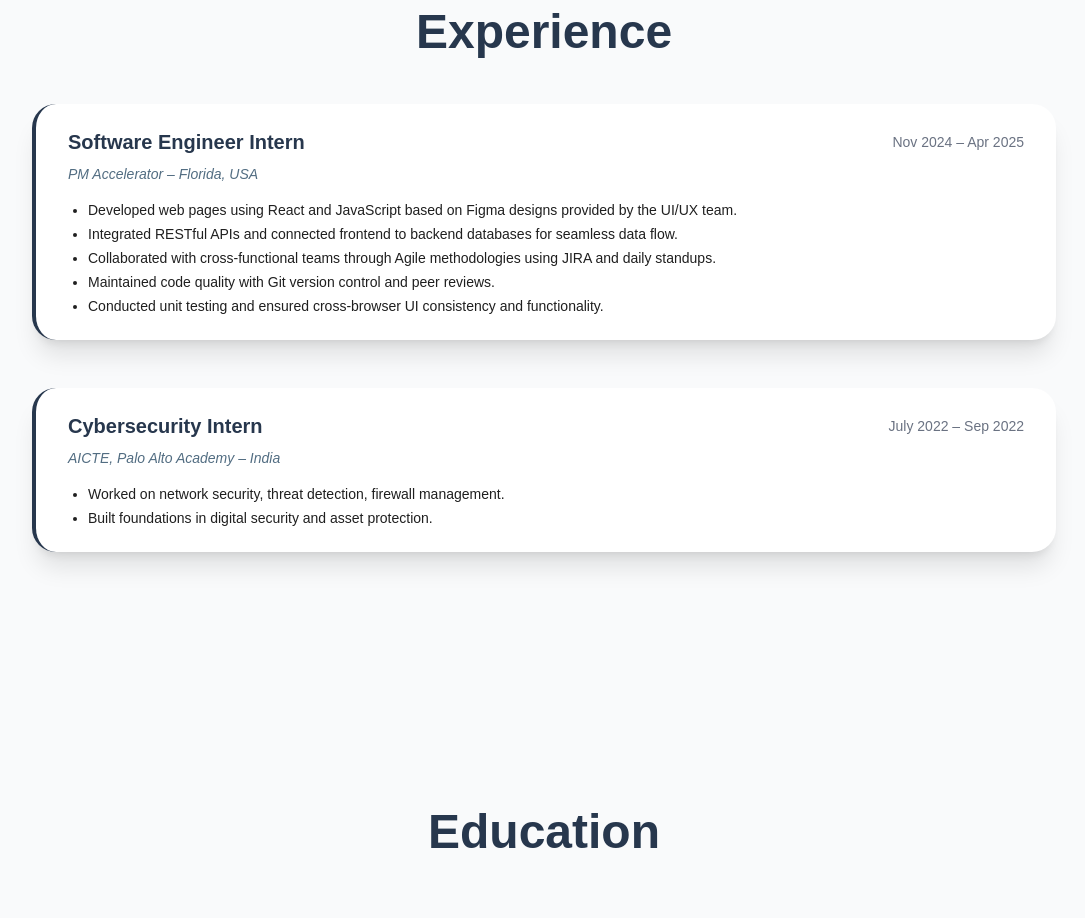
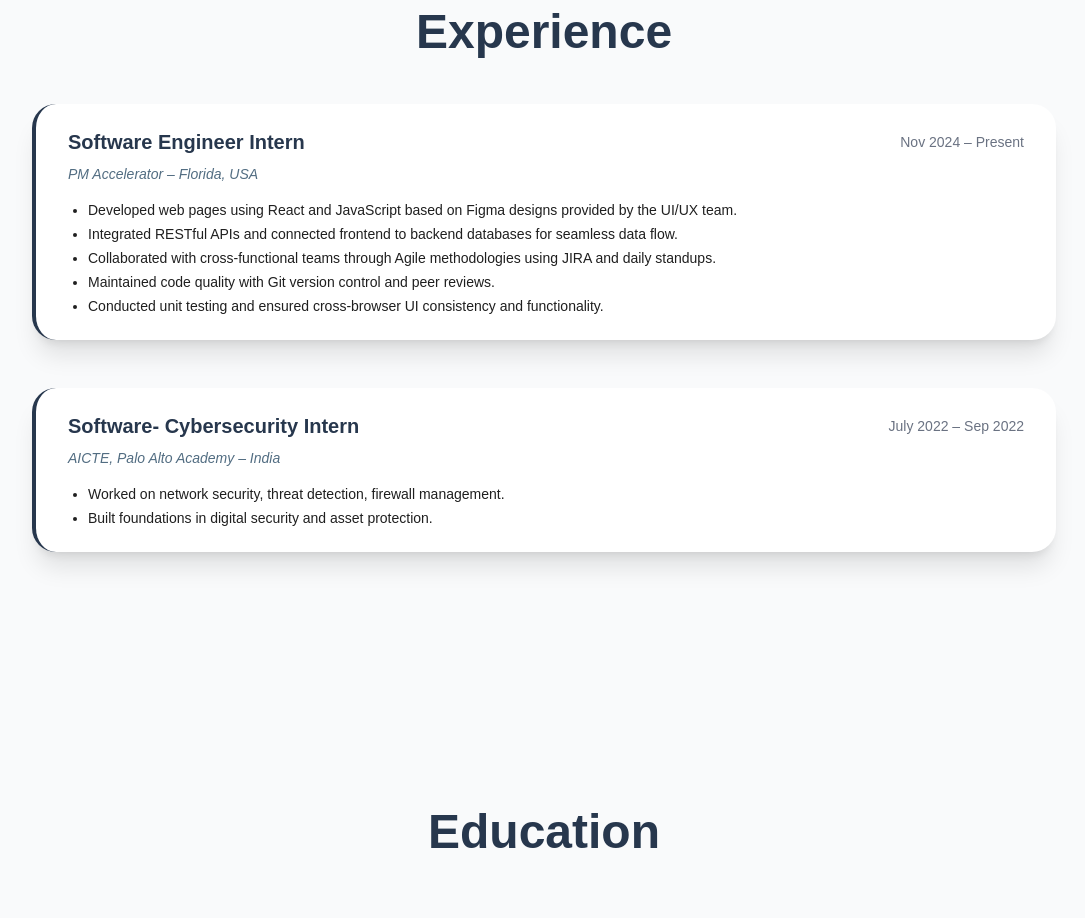
Before and after one commit to VaishnaviNalla2/my-portfolio-vercel, a Next.js app: page / in a window 1280 px wide. Shown: the part 5680-6598 px from the top of the page, without its empty margins (96-1181 px from the left). Built offline with nearby package versions, Linux system fonts and the light colour scheme.

Commit message:
Update EducationExperienceReveal.tsx

```diff
--- a/src/components/EducationExperienceReveal.tsx
+++ b/src/components/EducationExperienceReveal.tsx
@@ -8,7 +8,7 @@ const experiences = [
   {
     title: "Software Engineer Intern",
     org: "PM Accelerator – Florida, USA",
-    date: "Nov 2024 – Apr 2025",
+    date: "Nov 2024 – Present",
     points: [
       "Developed web pages using React and JavaScript based on Figma designs provided by the UI/UX team.",
       "Integrated RESTful APIs and connected frontend to backend databases for seamless data flow.",
@@ -18,7 +18,7 @@ const experiences = [
     ]
   },
   {
-    title: "Cybersecurity Intern",
+    title: "Software- Cybersecurity Intern",
     org: "AICTE, Palo Alto Academy – India",
     date: "July 2022 – Sep 2022",
     points: [
```
